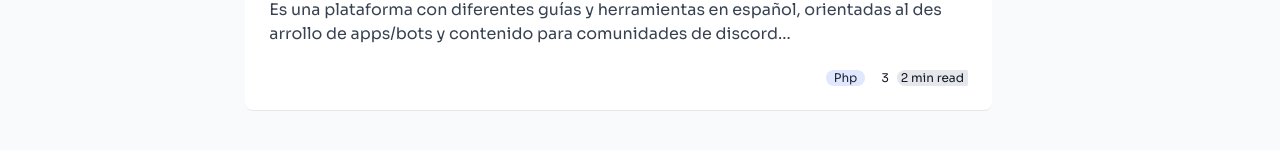
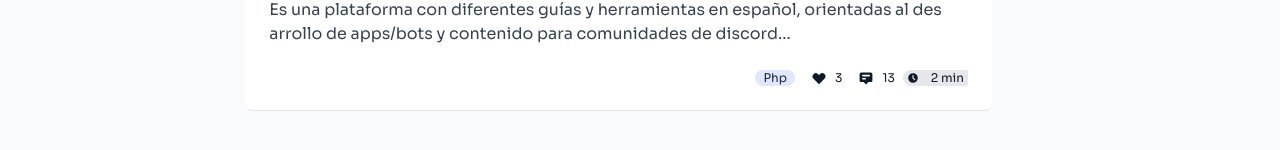
Before and after one commit to CraterMaik/test-portal, a Next.js app: page / in a window 1280 px wide. Shown: the part 448-598 px from the top of the page. Built offline with nearby package versions, Linux system fonts and the light colour scheme.

Commit message:
Update Home icons

```diff
--- a/pages/index.tsx
+++ b/pages/index.tsx
@@ -1,6 +1,6 @@
 import React from "react";
 import NavBar from '../components/header/Navbar';
-import {ViewBoardsIcon, TerminalIcon, ViewGridIcon, ServerIcon} from '@heroicons/react/solid';
+import {ViewBoardsIcon, TerminalIcon, ViewGridIcon, ServerIcon, AnnotationIcon, HeartIcon, ClockIcon} from '@heroicons/react/solid';
 
 export default function Home() {
 
@@ -91,12 +91,18 @@ export default function Home() {
                                     <span className="flex justify-between">
                                       <div className="flex justify-between">
                                         <p className="flex items-center justify-between mx-2 text-xs text-left rounded-full">
+                                          <HeartIcon className="h-4 w-4 mr-2"/>
                                           <span>3</span>
+                                        </p>
+                                        <p className="flex items-center justify-between mx-2 text-xs text-left rounded-full">
+                                          <AnnotationIcon className="h-4 w-4 mr-2" />
+                                          <span>13</span>
                                         </p>
 
                                       </div>
-                                      <p className="inline-block px-1 m-0 text-xs truncate bg-gray-200 rounded-lg rounded-r-sm dark:bg-gray-700">
-                                        2 min read
+                                      <p className="flex inline-block px-1 m-0 text-xs truncate bg-gray-200 rounded-lg rounded-r-sm dark:bg-gray-700">
+                                        <ClockIcon className="h-4 w-4 mr-2 pr-1"/>
+                                        2 min
                                       </p>
 
                                     </span>
```
